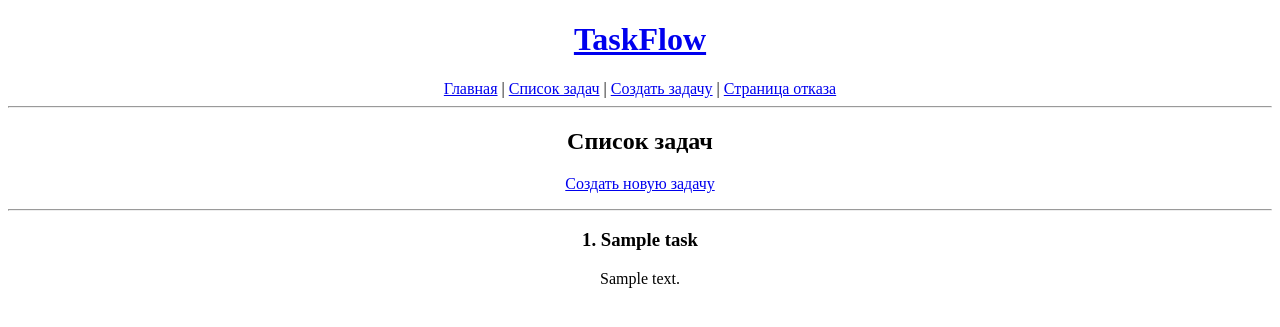
After one commit to usnaems/TaskFlow, a FastAPI app: template app/templates/tasks.html in a window 1280 px wide. The commit adds this page. Shown: the top 327 px of the page. Run offline with FastAPI, Linux system fonts and the light colour scheme; the template is opened without the code that fills it: most values are stand-ins (such as "Sample title", 1, 10 or a date in 2020).

Commit message:
Implement TaskFlow task management pages

```diff
--- a/app/main.py
+++ b/app/main.py
@@ -1,14 +1,27 @@
 
-from fastapi import FastAPI, Request
-from fastapi.responses import HTMLResponse
+import json
+from pathlib import Path
+
+from fastapi import FastAPI, Form, Request
+from fastapi.responses import HTMLResponse, RedirectResponse
 from fastapi.templating import Jinja2Templates
 
-app = FastAPI(
-    title="TaskFlow",
-    version="0.0.1",
-)
+app = FastAPI(title="TaskFlow", version="0.0.2")
 
-templates = Jinja2Templates(directory="app/templates")
+BASE_DIR = Path(__file__).resolve().parent
+DATA_FILE = BASE_DIR / "data" / "tasks.json"
+
+templates = Jinja2Templates(directory=str(BASE_DIR / "templates"))
+
+
+def read_tasks():
+    with open(DATA_FILE, "r", encoding="utf-8") as file:
+        return json.load(file)
+
+
+def save_tasks(tasks):
+    with open(DATA_FILE, "w", encoding="utf-8") as file:
+        json.dump(tasks, file, ensure_ascii=False, indent=4)
 
 
 @app.get("/", response_class=HTMLResponse)
@@ -16,8 +29,58 @@ async def home(request: Request):
     return templates.TemplateResponse(
         request=request,
         name="index.html",
-        context={
-            "product_name": "TaskFlow",
-            "version": app.version,
-        },
+        context={"product_name": "TaskFlow", "version": app.version},
     )
+
+
+@app.get("/tasks", response_class=HTMLResponse)
+async def tasks_page(request: Request):
+    return templates.TemplateResponse(
+        request=request,
+        name="tasks.html",
+        context={"tasks": read_tasks()},
+    )
+
+
+@app.get("/tasks/new", response_class=HTMLResponse)
+async def new_task_page(request: Request):
+    return templates.TemplateResponse(
+        request=request,
+        name="task_new.html",
+        context={"error": None},
+    )
+
+
+@app.post("/tasks/new", response_class=HTMLResponse)
+async def create_task(request: Request, title: str = Form(...), description: str = Form("")):
+    title = title.strip()
+
+    if not title:
+        return templates.TemplateResponse(
+            request=request,
+            name="access_denied.html",
+            context={"reason": "Нельзя создать задачу без названия."},
+            status_code=400,
+        )
+
+    tasks = read_tasks()
+    next_id = max((task["id"] for task in tasks), default=0) + 1
+
+    tasks.append({
+        "id": next_id,
+        "title": title,
+        "description": description.strip(),
+    })
+    save_tasks(tasks)
+
+    return RedirectResponse(url="/tasks", status_code=303)
+
+
+@app.get("/access-denied", response_class=HTMLResponse)
+async def access_denied(request: Request):
+    return templates.TemplateResponse(
+        request=request,
+        name="access_denied.html",
+        context={"reason": "Доступ к действию отклонён из-за некорректных данных."},
+        status_code=400,
+    )
--- /dev/null
+++ b/app/templates/base.html
@@ -0,0 +1,24 @@
+
+<!DOCTYPE html>
+<html lang="ru">
+<head>
+    <meta charset="UTF-8">
+    <title>{% block title %}TaskFlow{% endblock %}</title>
+</head>
+<body>
+    <center>
+        <h1><a href="/">TaskFlow</a></h1>
+
+        <nav>
+            <a href="/">Главная</a> |
+            <a href="/tasks">Список задач</a> |
+            <a href="/tasks/new">Создать задачу</a> |
+            <a href="/access-denied">Страница отказа</a>
+        </nav>
+
+        <hr>
+
+        {% block content %}{% endblock %}
+    </center>
+</body>
+</html>
--- /dev/null
+++ b/app/templates/tasks.html
@@ -0,0 +1,20 @@
+
+{% extends "base.html" %}
+
+{% block title %}TaskFlow — Список задач{% endblock %}
+
+{% block content %}
+    <h2>Список задач</h2>
+
+    <p><a href="/tasks/new">Создать новую задачу</a></p>
+
+    {% if tasks %}
+        {% for task in tasks %}
+            <hr>
+            <h3>{{ task.id }}. {{ task.title }}</h3>
+            <p>{{ task.description or "Описание отсутствует" }}</p>
+        {% endfor %}
+    {% else %}
+        <p>Пока задач нет.</p>
+    {% endif %}
+{% endblock %}
--- a/requirements.txt
+++ b/requirements.txt
@@ -1,3 +1,4 @@
 fastapi==0.115.12
 uvicorn==0.34.2
 jinja2==3.1.6
+python-multipart==0.0.20
```
Also changed, not shown: app/data/tasks.json (added, +12 -0 lines), app/templates/access_denied.html (added, +14 -0 lines), app/templates/index.html (+15 -15 lines), app/templates/task_new.html (added, +22 -0 lines).
